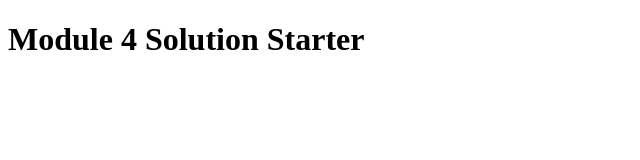
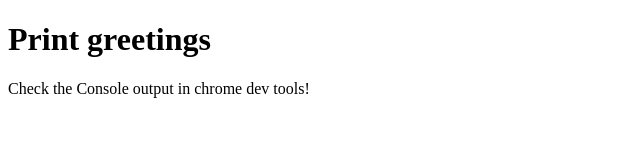
Before and after one commit to rotkehlxen/webdev, a plain HTML site: page javaS/index.html in a window 1280 px wide. Shown: the whole page, without its empty margins (0-640 px from the left). Drawn offline with Linux system fonts and the light colour scheme.

Commit message:
adjust starter page

```diff
--- a/javaS/index.html
+++ b/javaS/index.html
@@ -2,7 +2,7 @@
 <html>
 <head>
   <meta charset="utf-8">
-  <title>Module 4 Solution Starter</title>
+  <title>Print Greetings</title>
   <script>
     var names = []; // DO NOT REMOVE
   </script>
@@ -11,6 +11,7 @@
   <script src="script.js"></script>
 </head>
 <body>
-  <h1>Module 4 Solution Starter</h1>
+  <h1>Print greetings</h1>
+  <div> Check the Console output in chrome dev tools!</div>
 </body>
 </html>
```
